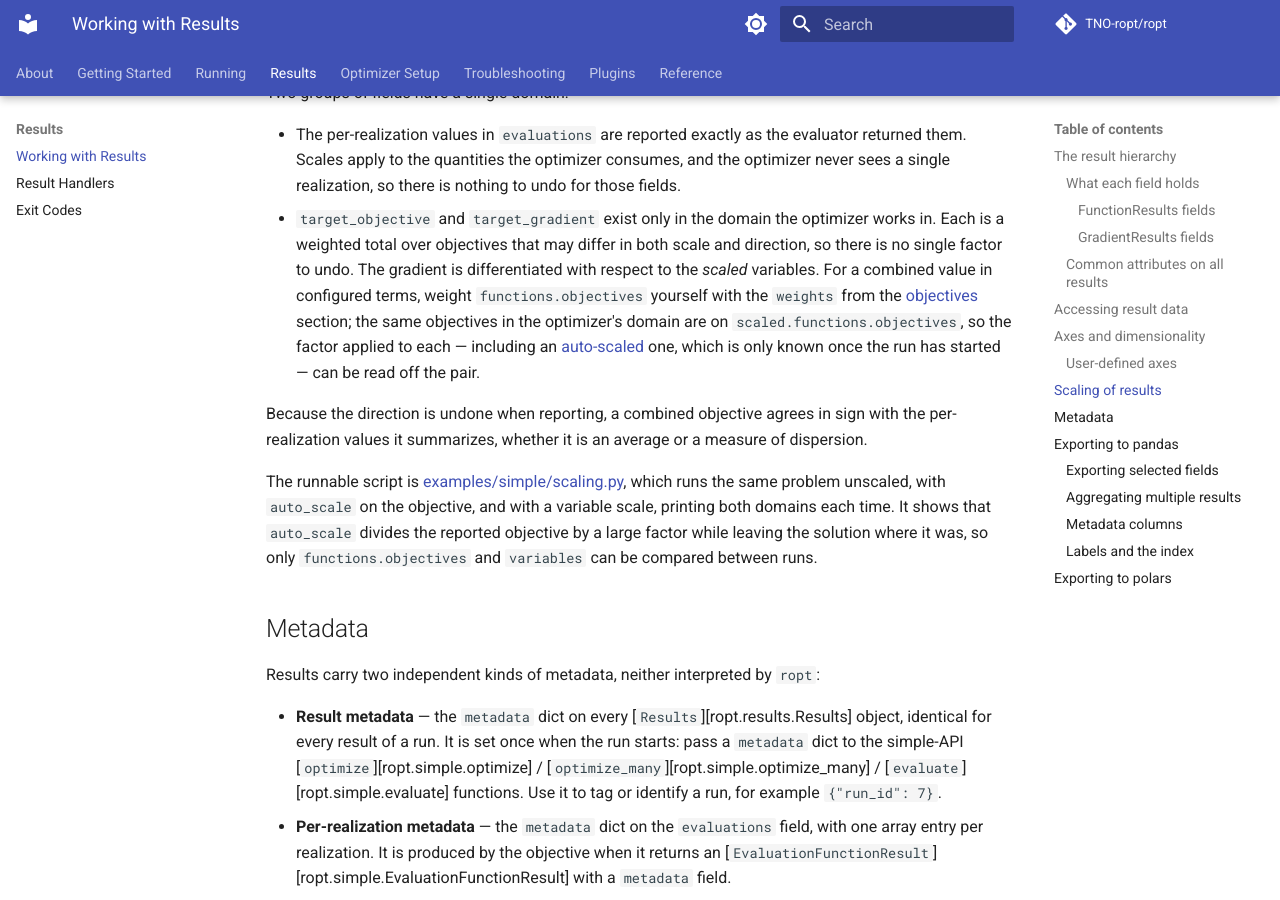
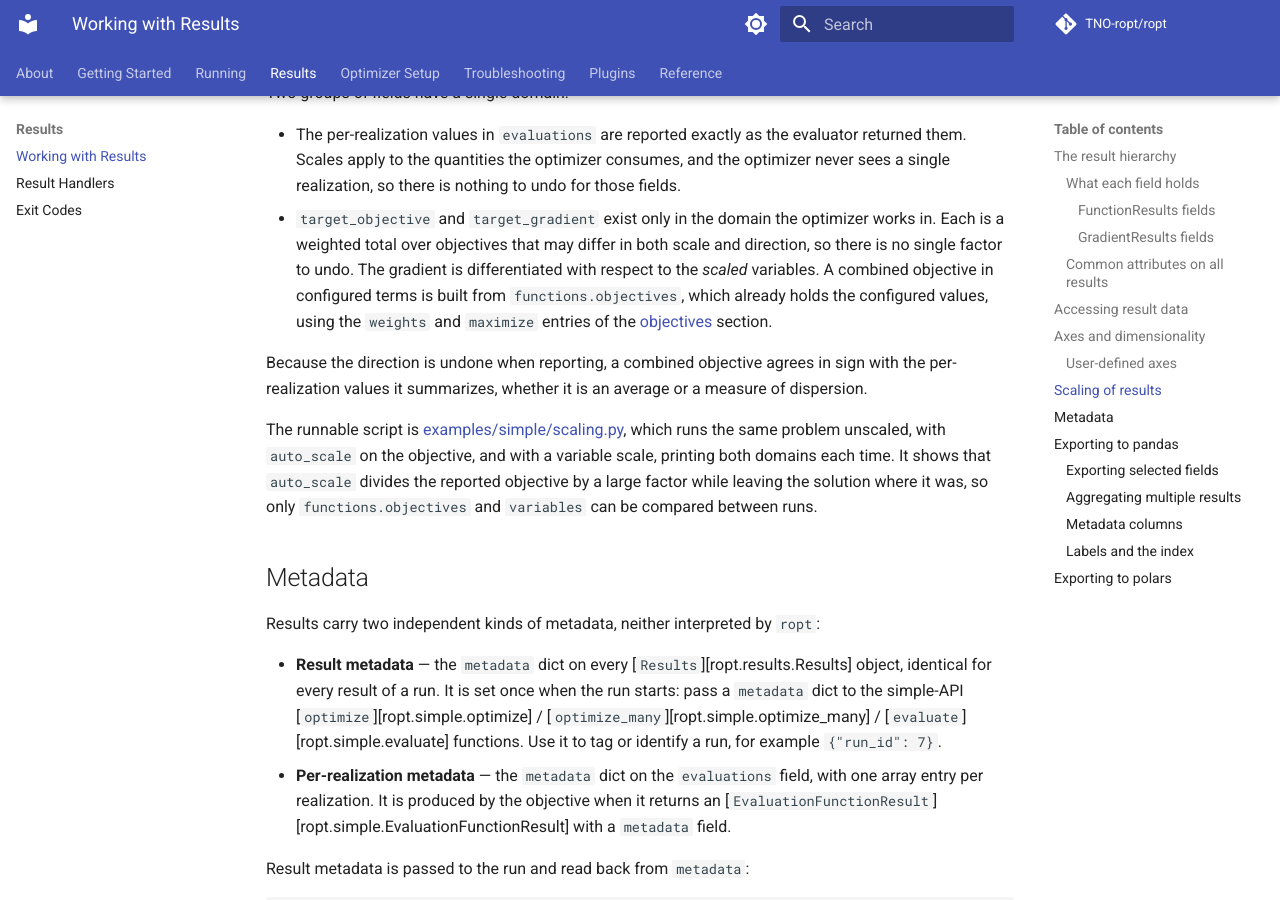
Before and after one commit to TNO-ropt/ropt, an MkDocs documentation site: the page built from docs/results/results.md, in a window 1280 px wide and 900 px high, scrolled down 5963 px. Built offline with MkDocs 1.6.1 and Material for MkDocs 9.7.7, drawn with Linux system fonts in a browser that asks for light colours; comment, search, counter and statistics services are not loaded; the version menu is left out.

Commit message:
Correct the configured-domain objective note and the offload description

```diff
--- a/docs/results/results.md
+++ b/docs/results/results.md
@@ -406,14 +406,11 @@ Two groups of fields have a single domain:
 - `target_objective` and `target_gradient` exist only in the domain the
   optimizer works in. Each is a weighted total over objectives that may differ
   in both scale and direction, so there is no single factor to undo. The
-  gradient is differentiated with respect to the *scaled* variables. For a
-  combined value in configured terms, weight `functions.objectives` yourself
-  with the `weights` from the
-  [objectives](../optimizer_setup/configuration_sections.md#objectives) section;
-  the same objectives in the optimizer's domain are on
-  `scaled.functions.objectives`, so the factor applied to each — including an
-  [auto-scaled](../optimizer_setup/configuration_sections.md#objective-scales)
-  one, which is only known once the run has started — can be read off the pair.
+  gradient is differentiated with respect to the *scaled* variables. A combined
+  objective in configured terms is built from `functions.objectives`, which
+  already holds the configured values, using the `weights` and `maximize`
+  entries of the
+  [objectives](../optimizer_setup/configuration_sections.md#objectives) section.
 
 Because the direction is undone when reporting, a combined objective agrees in
 sign with the per-realization values it summarizes, whether it is an average or
```
Also changed, not shown: docs/running/parallel.md (+1 -1 lines).
